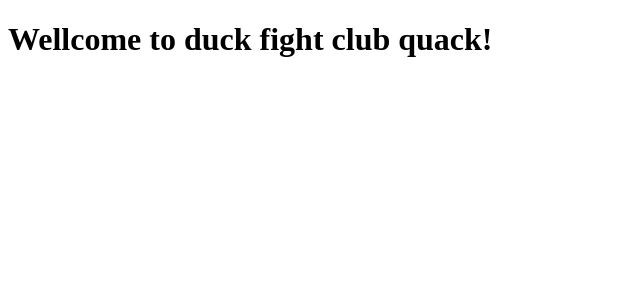
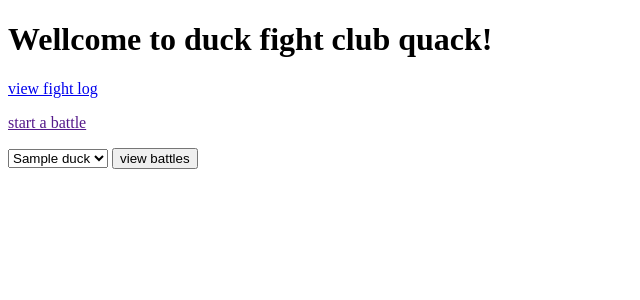
Before and after one commit to Grilo16/project_duck_gym_fight_club, a Flask app: template templates/fight_club/fight_club_homepage.html in a window 1280 px wide. Shown: the part 26-326 px from the top of the page, without its empty margins (0-640 px from the left). Run offline with Flask 2, Linux system fonts and the light colour scheme; the template is opened without the code that fills it: most values are stand-ins (such as "Sample title", 1, 10 or a date in 2020).

Commit message:
added more functionality to the front end of the fight club

```diff
--- a/models/battle.py
+++ b/models/battle.py
@@ -74,4 +74,4 @@ class Battle:
     def __str__(self):
         if self.winner == None:
             return f"Fight is ongoing {self.duck_1.name} health is {self.duck_1.health} and {self.duck_2.name} health is {self.duck_2.health}"
-        return f"Winner was {self.winner.name}"
+        return f"Battle : {self.duck_1.name} VS {self.duck_2.name}|| Winner was {self.winner.name}"
--- a/templates/fight_club/fight_club_homepage.html
+++ b/templates/fight_club/fight_club_homepage.html
@@ -1,4 +1,21 @@
 {% extends "base.html" %}
 {% block content %}
 <h1>Wellcome to duck fight club quack!</h1>
+<p>
+    <a href="/fight_club/fight_log">view fight log</a>
+</p>
+<p>
+    <a href="">start a battle</a>
+</p>
+<form action="/fight_club/battles" method="post">
+    <select name="duck" id="">
+        {% for duck in all_ducks %}
+        <option value="{{duck.id}}">
+            {{duck.name}}
+        </option>
+        {% endfor %}
+    </select>
+    <button type="submit">view battles</button>
+
+</form>
 {% endblock %}
--- a/templates/fight_club/fight_club_test.html
+++ b/templates/fight_club/fight_club_test.html
@@ -3,7 +3,7 @@
 <h1>What is the first rule of duck fight club?</h1>
 
 <form action="/fight_club" method="post">
-    <input type="text" name="answer">
+    <input type="text" name="answer" value="You do not quack about duck fight club">
     <button type="submit">Submit answer</button>
 </form>
 {% endblock %}
--- /dev/null
+++ b/templates/fight_club/fight_log.html
@@ -0,0 +1,6 @@
+{% extends "base.html" %}
+{% block content %}
+{% for battle in all_battles %}
+<p>{{battle.winner.name}} was victorious at the battle: {{battle.duck_1.name}} VS {{battle.duck_2.name}}</p>
+{% endfor %}
+{% endblock %}
```
Also changed, not shown: console.py (+10 -11 lines), controllers/fight_club_controller.py (+31 -1 lines), templates/fight_club/show_battles_from_duck.html (added, +12 -0 lines).
